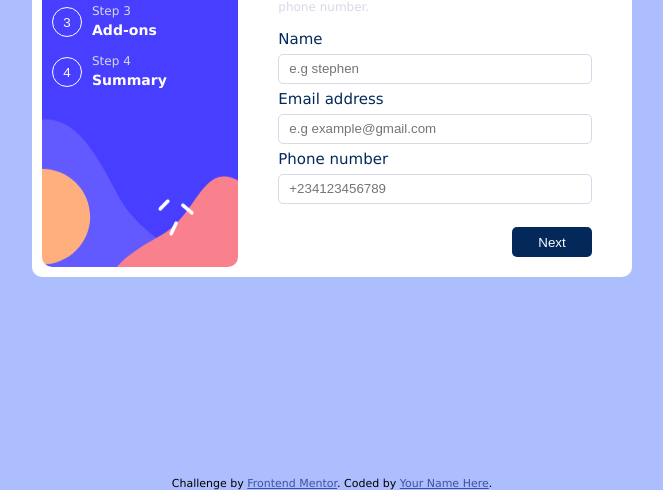
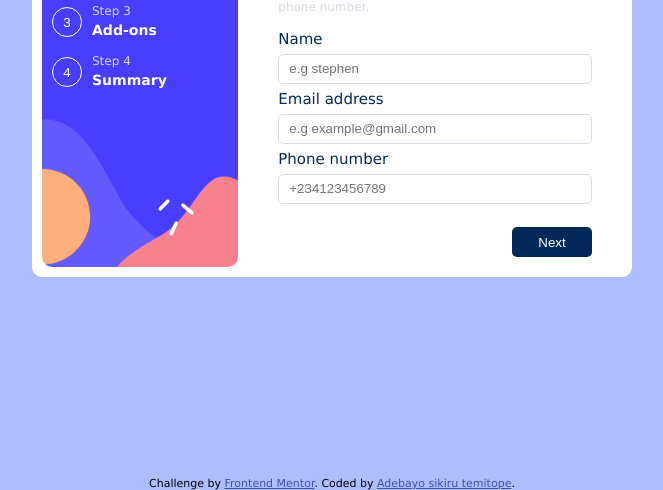
Before and after one commit to herdhebayor/multi-step-form, a plain HTML site: page index.html in a window 1280 px wide. Shown: the part 331-821 px from the top of the page, without its empty margins (316-979 px from the left). Drawn offline with Linux system fonts and the light colour scheme.

Commit message:
added my profile

```diff
--- a/index.html
+++ b/index.html
@@ -283,7 +283,7 @@
     </main>
   <div class="attribution">
     Challenge by <a href="https://www.frontendmentor.io?ref=challenge" target="_blank">Frontend Mentor</a>.
-    Coded by <a href="#">Your Name Here</a>.
+    Coded by <a href="https://www.frontendmentor.io/profile/herdhebayor">Adebayo sikiru temitope</a>.
   </div>
 <script src="form.js"></script>
 </body>
```
